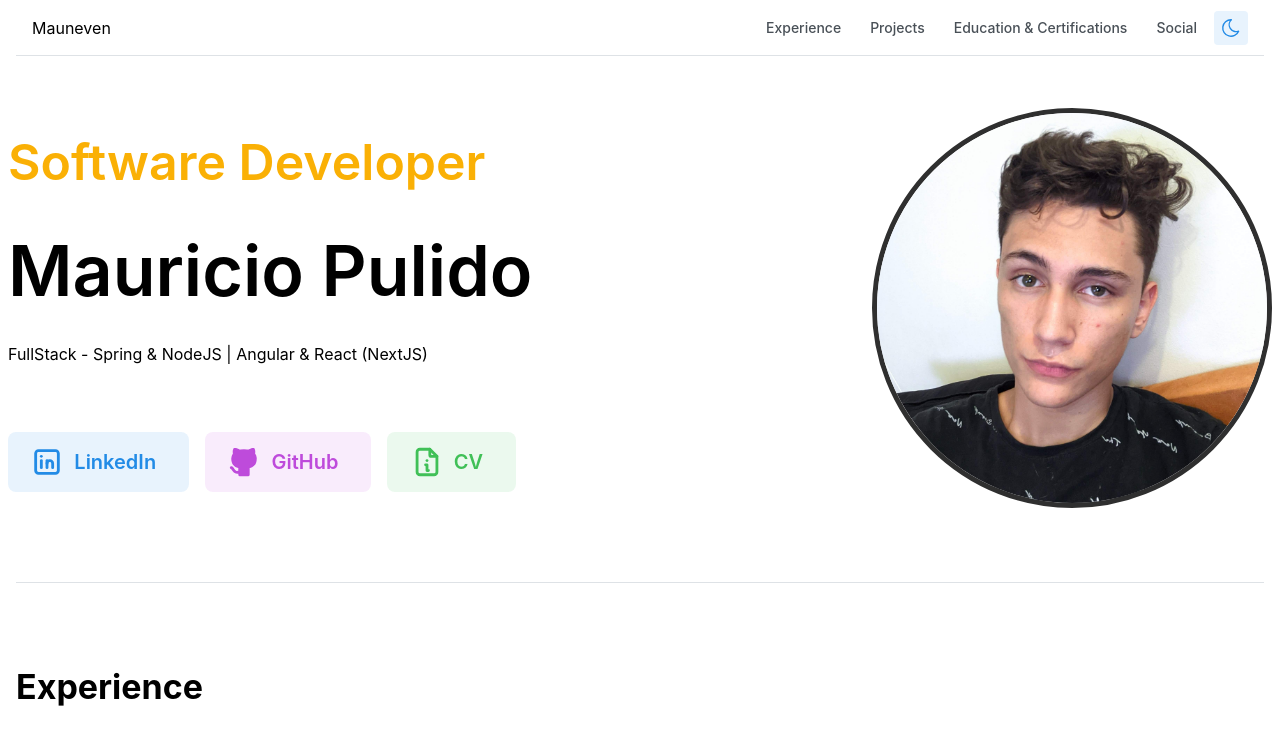
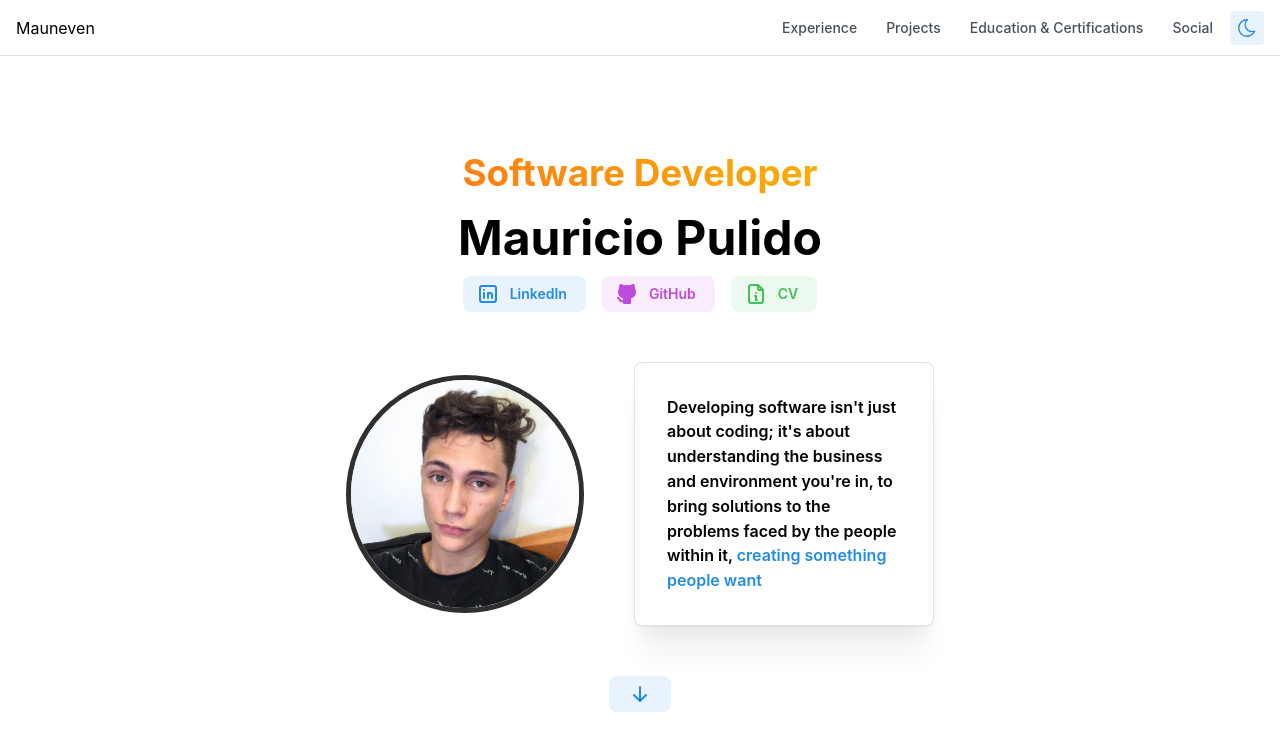
Before and after one commit to mauneven/mauneven, a Next.js app: page / in a window 1280 px wide. Shown: the top 743 px of the page. Built offline with nearby package versions, Linux system fonts and the light colour scheme.

Commit message:
better personalization

```diff
--- a/app/components/me/Experience.tsx
+++ b/app/components/me/Experience.tsx
@@ -5,7 +5,7 @@ import React from "react";
 
 const Experience = () => {
   return (
-    <Stack mb={50}>
+    <Stack mb={50} justify="center" align="center">
       <Title mb={20}>Experience</Title>
       <Timeline active={3} bulletSize={50} lineWidth={4}>
         <Timeline.Item>
--- a/app/components/me/FirstImpression.tsx
+++ b/app/components/me/FirstImpression.tsx
@@ -1,7 +1,8 @@
-import { Button, Grid, Group, Stack, Text } from "@mantine/core";
+import { Button, Flex, Group, Paper, Stack, Text } from "@mantine/core";
 import React from "react";
 import classes from "../../../public/css/me/FirstImpression.module.css";
 import {
+  IconArrowDown,
   IconBrandGithubFilled,
   IconBrandLinkedin,
   IconFileInfo,
@@ -9,46 +10,61 @@ import {
 
 const FirstImpression = () => {
   return (
-    <Grid justify="space-between" align="center"  >
-      <Stack align="left">
-        <Text c={"yellow"} className={classes.titleDeveloper}>
+    <Stack
+      justify="center"
+      align="center"
+      gap={50}
+      style={{ minHeight: "93vh" }}
+    >
+      <Stack justify="center" align="center" gap={0}>
+        <Text variant="gradient"
+      gradient={{ from: 'yellow', to: 'orange', deg: 227 }} className={classes.titleDeveloper}>
           Software Developer
         </Text>
         <Text className={classes.titleName}>Mauricio Pulido</Text>
-        <Text>FullStack - Spring & NodeJS | Angular & React (NextJS)</Text>
-        <Group mt={50}>
+        <Group>
           <Button
-            size="xl"
             variant="light"
             radius={"md"}
-            leftSection={<IconBrandLinkedin size={34} />}
+            leftSection={<IconBrandLinkedin  />}
           >
             LinkedIn
           </Button>
           <Button
-            size="xl"
             variant="light"
             color="grape"
             radius={"md"}
-            leftSection={<IconBrandGithubFilled size={34} />}
+            leftSection={<IconBrandGithubFilled  />}
           >
             GitHub
           </Button>
           <Button
-            size="xl"
             variant="light"
             color="green"
             radius={"md"}
-            leftSection={<IconFileInfo size={34} />}
+            leftSection={<IconFileInfo  />}
           >
             CV
           </Button>
         </Group>
       </Stack>
-      <Stack align="center">
+      <Flex align="center" justify="center" wrap="wrap" gap={50}>
         <img src={"/image/me.jpg"} className={classes.profileImage} alt={""} />
-      </Stack>
-    </Grid>
+        <Paper shadow="xl" radius="md" p="xl" maw={300} withBorder>
+          <Text className={classes.infoText}>
+            Developing software isn't just about coding; it's about
+            understanding the business and environment you're in, to bring
+            solutions to the problems faced by the people within it,{" "}
+            <Text span c="blue" inherit>
+              creating something people want
+            </Text>
+          </Text>
+        </Paper>
+      </Flex>
+      <Button variant="light" radius={"md"}>
+        <IconArrowDown />
+      </Button>
+    </Stack>
   );
 };
 
--- a/app/components/me/Projects.tsx
+++ b/app/components/me/Projects.tsx
@@ -1,4 +1,4 @@
-import { Grid, Group, Paper, Title, Text } from "@mantine/core";
+import { Grid, Paper, Title, Text } from "@mantine/core";
 import React from "react";
 
 const Projects = () => {
--- a/app/globals.css
+++ b/app/globals.css
@@ -1,107 +1,6 @@
-:root {
-  --max-width: 1100px;
-  --border-radius: 12px;
-  --font-mono: ui-monospace, Menlo, Monaco, "Cascadia Mono", "Segoe UI Mono",
-    "Roboto Mono", "Oxygen Mono", "Ubuntu Monospace", "Source Code Pro",
-    "Fira Mono", "Droid Sans Mono", "Courier New", monospace;
-
-  --foreground-rgb: 0, 0, 0;
-  --background-start-rgb: 214, 219, 220;
-  --background-end-rgb: 255, 255, 255;
-
-  --primary-glow: conic-gradient(
-    from 180deg at 50% 50%,
-    #16abff33 0deg,
-    #0885ff33 55deg,
-    #54d6ff33 120deg,
-    #0071ff33 160deg,
-    transparent 360deg
-  );
-  --secondary-glow: radial-gradient(
-    rgba(255, 255, 255, 1),
-    rgba(255, 255, 255, 0)
-  );
-
-  --tile-start-rgb: 239, 245, 249;
-  --tile-end-rgb: 228, 232, 233;
-  --tile-border: conic-gradient(
-    #00000080,
-    #00000040,
-    #00000030,
-    #00000020,
-    #00000010,
-    #00000010,
-    #00000080
-  );
-
-  --callout-rgb: 238, 240, 241;
-  --callout-border-rgb: 172, 175, 176;
-  --card-rgb: 180, 185, 188;
-  --card-border-rgb: 131, 134, 135;
+body {
+  --background-primary-dark: black;
+  --background-primary-light: white;
+  --text-primary-dark: white;
+  --text-primary-light: black;
 }
-
-@media (prefers-color-scheme: dark) {
-  :root {
-    --foreground-rgb: 255, 255, 255;
-    --background-start-rgb: 0, 0, 0;
-    --background-end-rgb: 0, 0, 0;
-
-    --primary-glow: radial-gradient(rgba(1, 65, 255, 0.4), rgba(1, 65, 255, 0));
-    --secondary-glow: linear-gradient(
-      to bottom right,
-      rgba(1, 65, 255, 0),
-      rgba(1, 65, 255, 0),
-      rgba(1, 65, 255, 0.3)
-    );
-
-    --tile-start-rgb: 2, 13, 46;
-    --tile-end-rgb: 2, 5, 19;
-    --tile-border: conic-gradient(
-      #ffffff80,
-      #ffffff40,
-      #ffffff30,
-      #ffffff20,
-      #ffffff10,
-      #ffffff10,
-      #ffffff80
-    );
-
-    --callout-rgb: 20, 20, 20;
-    --callout-border-rgb: 108, 108, 108;
-    --card-rgb: 100, 100, 100;
-    --card-border-rgb: 200, 200, 200;
-  }
-}
-
-* {
-  box-sizing: border-box;
-  padding: 0;
-  margin: 0;
-}
-
-html,
-body {
-  max-width: 100vw;
-  overflow-x: hidden;
-}
-
-body {
-  color: rgb(var(--foreground-rgb));
-  background: linear-gradient(
-      to bottom,
-      transparent,
-      rgb(var(--background-end-rgb))
-    )
-    rgb(var(--background-start-rgb));
-}
-
-a {
-  color: inherit;
-  text-decoration: none;
-}
-
-@media (prefers-color-scheme: dark) {
-  html {
-    color-scheme: dark;
-  }
-}
--- a/app/layout.tsx
+++ b/app/layout.tsx
@@ -1,4 +1,5 @@
 import "@mantine/core/styles.css";
+import "./globals.css";
 
 import { ColorSchemeScript, Container, MantineProvider } from "@mantine/core";
 import { HeaderMenu } from "./components/navigation/Navbar";
@@ -18,11 +19,27 @@ export default function RootLayout({
         <ColorSchemeScript />
       </head>
       <body>
-        <MantineProvider>
-          <Container size={"xl"}>
-            <HeaderMenu />
-            {children}
-          </Container>
+      <MantineProvider
+  theme={{
+    colors: {
+      // override dark colors here to change them for all components
+      dark: [
+        '#e0e0e0',
+        '#c2c2c2',
+        '#a3a3a3',
+        '#858585',
+        '#2e2e2e',
+        '#2e2e2e',
+        '#2e2e2e',
+        '#000000',
+        '#000000',
+        '#000000',
+    ],
+    },
+  }}
+>
+          <HeaderMenu />
+          <Container fluid>{children}</Container>
         </MantineProvider>
       </body>
     </html>
--- a/app/page.tsx
+++ b/app/page.tsx
@@ -1,16 +1,14 @@
 import React from "react";
 import FirstImpression from "./components/me/FirstImpression";
 import Experience from "./components/me/Experience";
-import { Divider, Stack } from "@mantine/core";
+import { Stack } from "@mantine/core";
 import Projects from "./components/me/Projects";
 
 const page = () => {
   return (
-    <Stack bg="var(--mantine-color-body)" mt={60} gap="xl">
+    <Stack bg="var(--mantine-color-body)" gap="xl">
       <FirstImpression />
-      <Divider mt={50} mb={50}/>
       <Experience />
-      <Divider mt={50} mb={50}/>
       <Projects/>
     </Stack>
   );
--- a/public/css/me/FirstImpression.module.css
+++ b/public/css/me/FirstImpression.module.css
@@ -1,19 +1,29 @@
 .titleDeveloper{
-    font-size: 50px;
-    font-weight: 600;
-    color: light-dark(var(rgb(221, 191, 23)), var(rgb(168, 136, 10)));
+    font-size: 230%;
+    font-weight: 700;
 }
 
 .titleName{
-    font-size: 70px;
+    font-size: 300%;
+    font-weight: 700;
+}
+
+.infoText{
+    font-size: 100%;
     font-weight: 600;
-    color: light-dark(var(rgb(221, 191, 23)), var(rgb(168, 136, 10)));
+}
+
+.icon{
+    size: 500%;
 }
 
 .profileImage{
-    width: 400px;
-    height: 400px;
+    width: calc(10vw + 110px);
+    height: calc(10vw + 110px);
     object-fit: cover;
     border-radius: 50%;
+    display: flex;
+    justify-content: center;
+    align-items: center;
     border: 5px solid light-dark(rgb(47, 47, 47), rgb(194, 194, 194));
 }
--- a/public/css/navigation/HeaderMenu.module.css
+++ b/public/css/navigation/HeaderMenu.module.css
@@ -1,6 +1,6 @@
+
 .header {
   height: rem(56px);
-  background-color: var(--mantine-color-body);
   border-bottom: rem(1px) solid light-dark(var(--mantine-color-gray-3), var(--mantine-color-dark-4));
   padding-left: var(--mantine-spacing-md);
   padding-right: var(--mantine-spacing-md);
```
